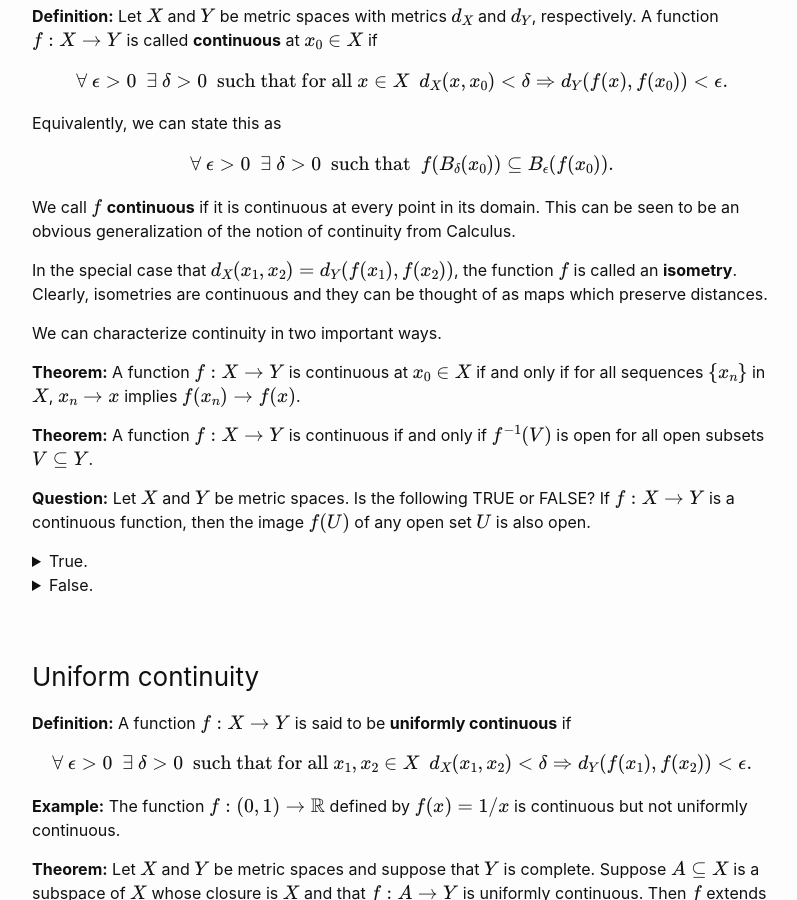
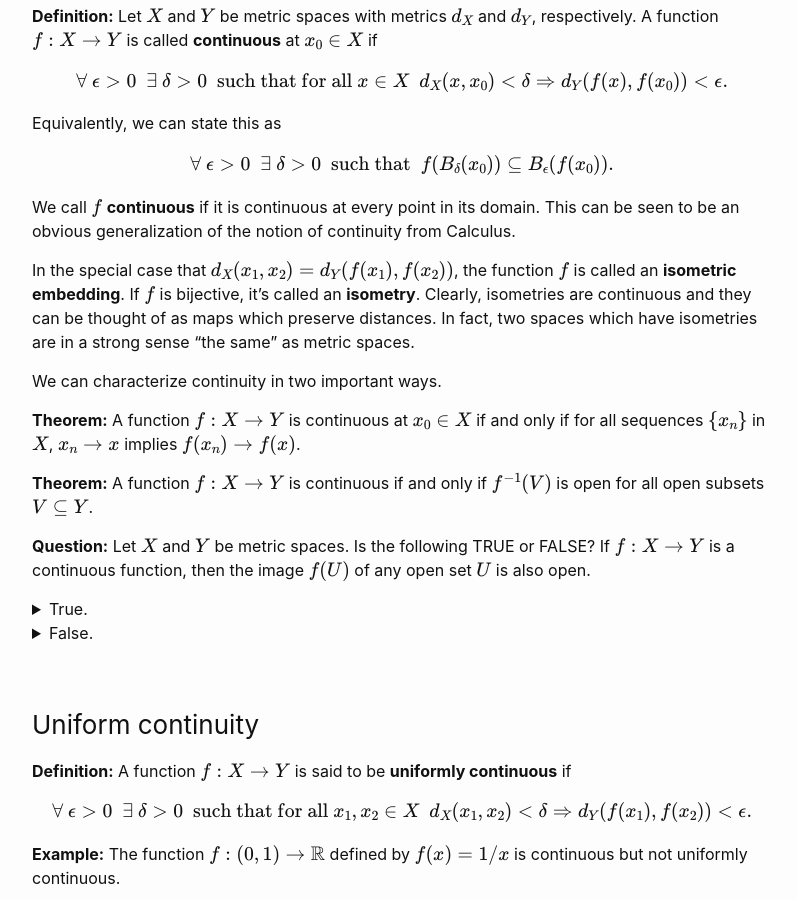
Before and after one commit to wcasper/math414fall2022, a Jekyll site: the page built from _topics/010-continuity.md, in a window 1280 px wide and 900 px high, scrolled down 607 px. Shown: the whole window, without its empty margins (238-1035 px from the left). Built offline with Jekyll 4.4.1, drawn with Linux system fonts in a browser that asks for light colours.

Commit message:
added comment

```diff
--- a/_topics/010-continuity.md
+++ b/_topics/010-continuity.md
@@ -26,7 +26,8 @@ $$\forall\ \epsilon>0\ \ \exists\ \delta>0\ \ \text{such that}\ \ f(B_\delta(x_0
 
 We call $$f$$ **continuous** if it is continuous at every point in its domain.  This can be seen to be an obvious generalization of the notion of continuity from Calculus.
 
-In the special case that $$d_X(x_1,x_2) = d_Y(f(x_1),f(x_2))$$, the function $$f$$ is called an **isometry**.  Clearly, isometries are continuous and they can be thought of as maps which preserve distances.
+In the special case that $$d_X(x_1,x_2) = d_Y(f(x_1),f(x_2))$$, the function $$f$$ is called an **isometric embedding**.  If $$f$$ is bijective, it's called an **isometry**.  Clearly, isometries are continuous and they can be thought of as maps which preserve distances.
+In fact, two spaces which have isometries are in a strong sense "the same" as metric spaces.
 
 We can characterize continuity in two important ways.
 
```
